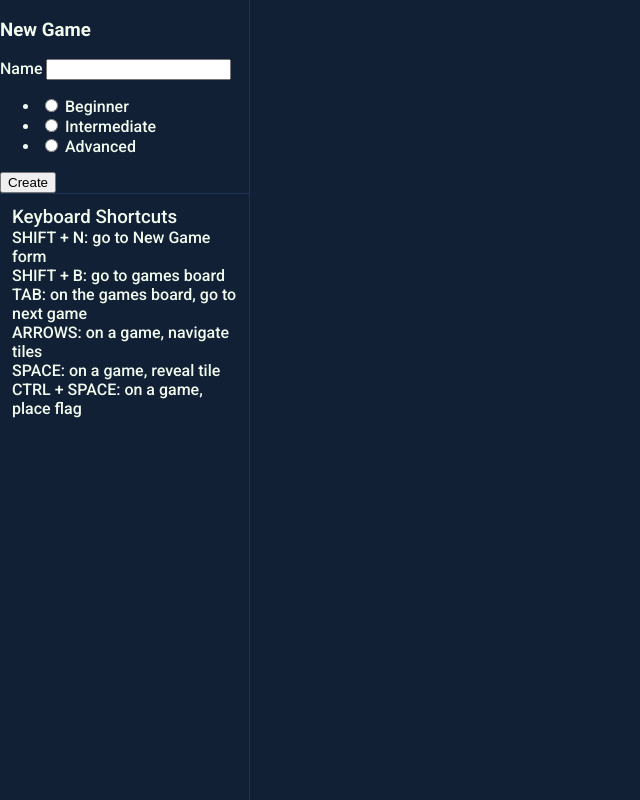
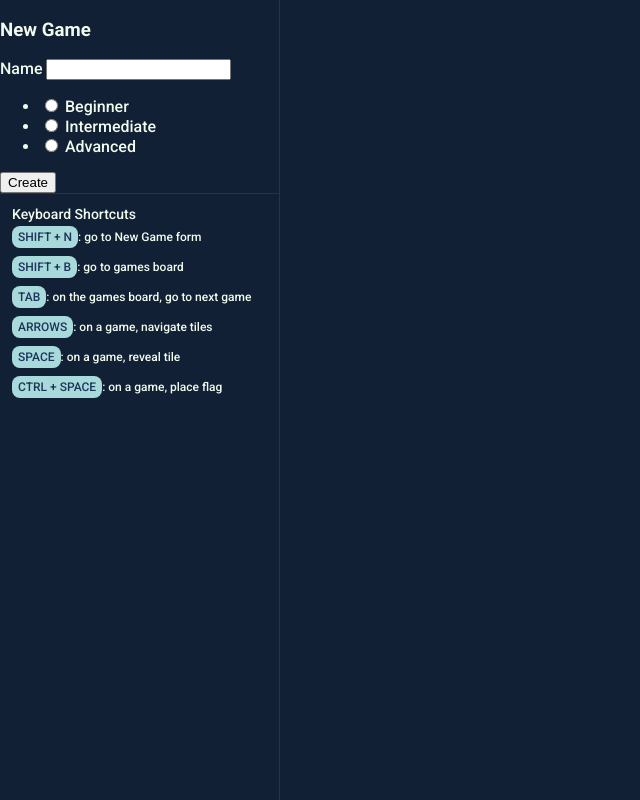
Before and after one commit to vhcsilva/minesweeper, a website built with webpack: page src/index.html in a window 1280 px wide. Shown: the whole page, without its empty margins (0-640 px from the left). Built offline with nearby package versions, Linux system fonts and the light colour scheme.

Commit message:
adjust shortcuts info style

```diff
--- a/src/styles.css
+++ b/src/styles.css
@@ -26,7 +26,7 @@
   width: 100vw;
 
   display: grid;
-  grid-template-columns: 250px calc(100% - 250px);
+  grid-template-columns: 280px calc(100% - 280px);
 
   background-color: var(--bg);
 
@@ -52,5 +52,25 @@
 }
 
 .shortcuts-info {
+  display: flex;
+  flex-direction: column;
+  gap: 8px;
   padding: 12px;
+
+  font-size: 12px;
 }
+
+.shortcuts-info ul {
+  list-style: none;
+  display: flex;
+  flex-direction: column;
+  gap: 16px;
+}
+
+.shortcuts-info .shortcut {
+  background-color: var(--blue300);
+  padding: 4px 6px;
+  border-radius: 8px;
+  color: var(--blue700);
+
+}
```
